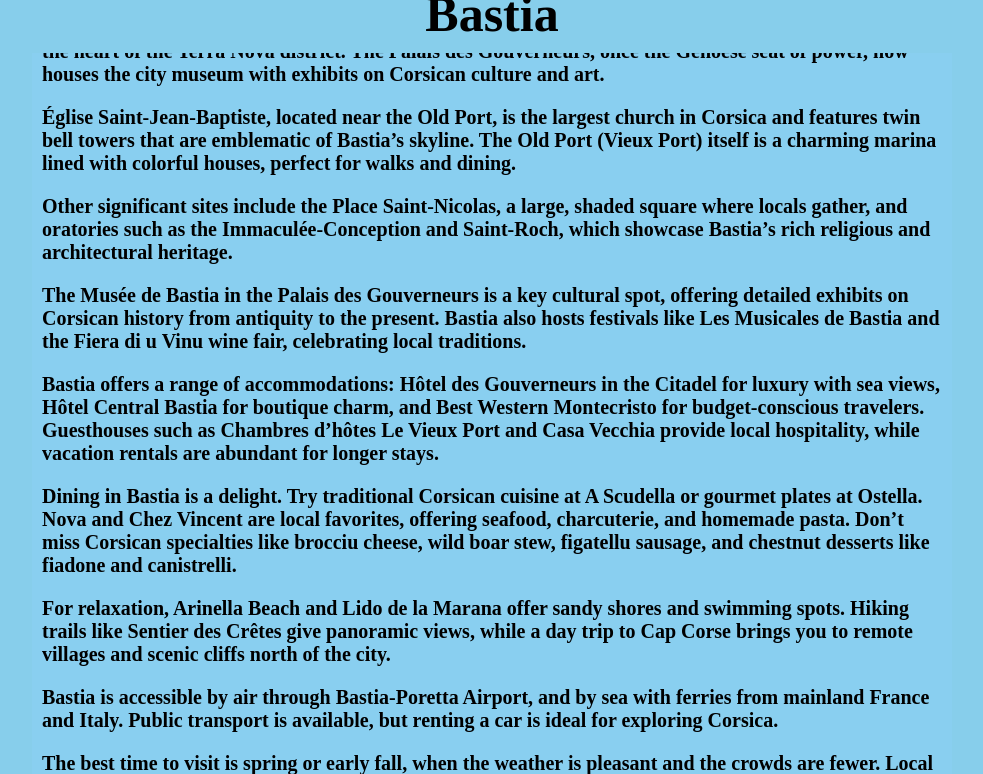
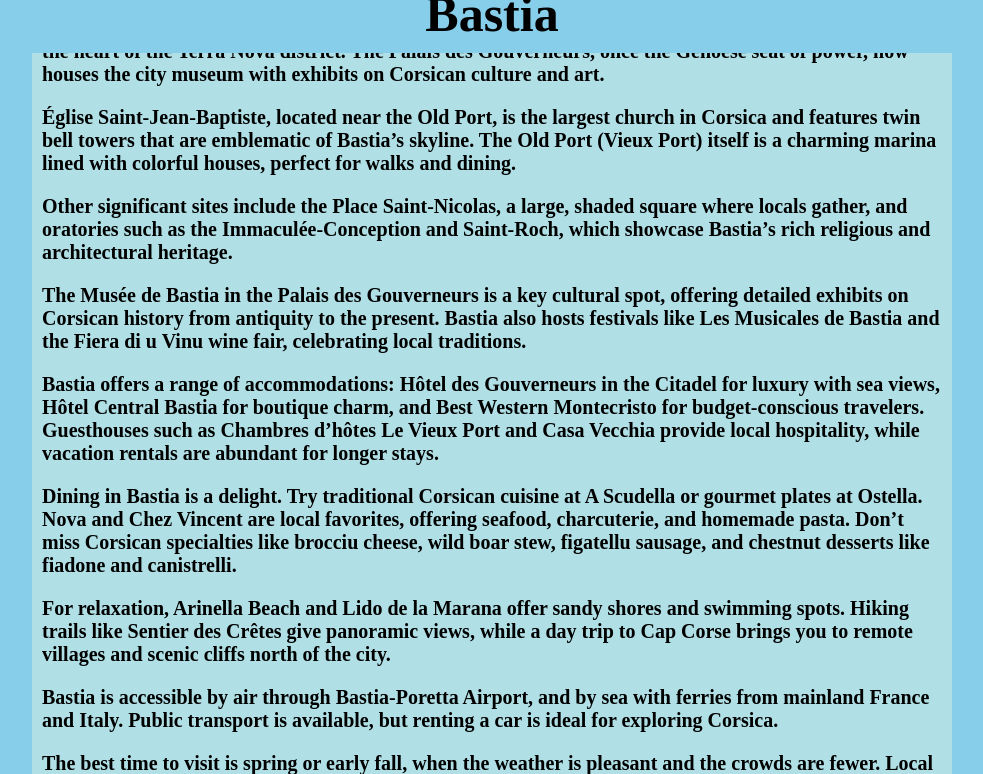
Before and after one commit to Corse2B/bastia-english-exercice, a plain HTML site: page index.html in a window 1280 px wide. In both pictures the pointer is over the element 640 px from the left and 1384 px from the top of the page. Shown: the part 1010-1784 px from the top of the page, without its empty margins (148-1131 px from the left). Drawn offline with Linux system fonts and the light colour scheme.

Commit message:
Update index.html

```diff
--- a/index.html
+++ b/index.html
@@ -80,7 +80,7 @@
   background:#ff6600;
   }
   #content:hover{
-  background: #89CFF0;
+  background: #B0E0E6;
   }
   #Bastia2:hover{
   background:#ff6600;
```
